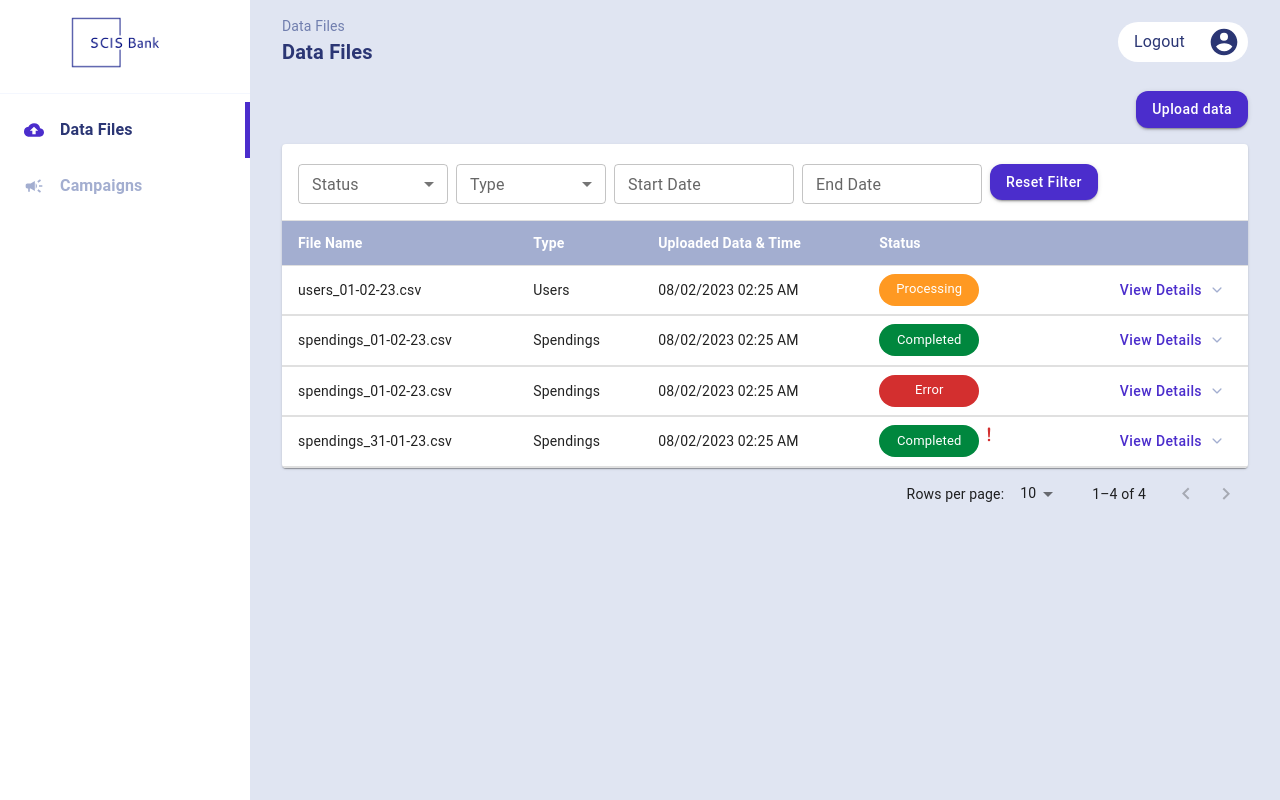
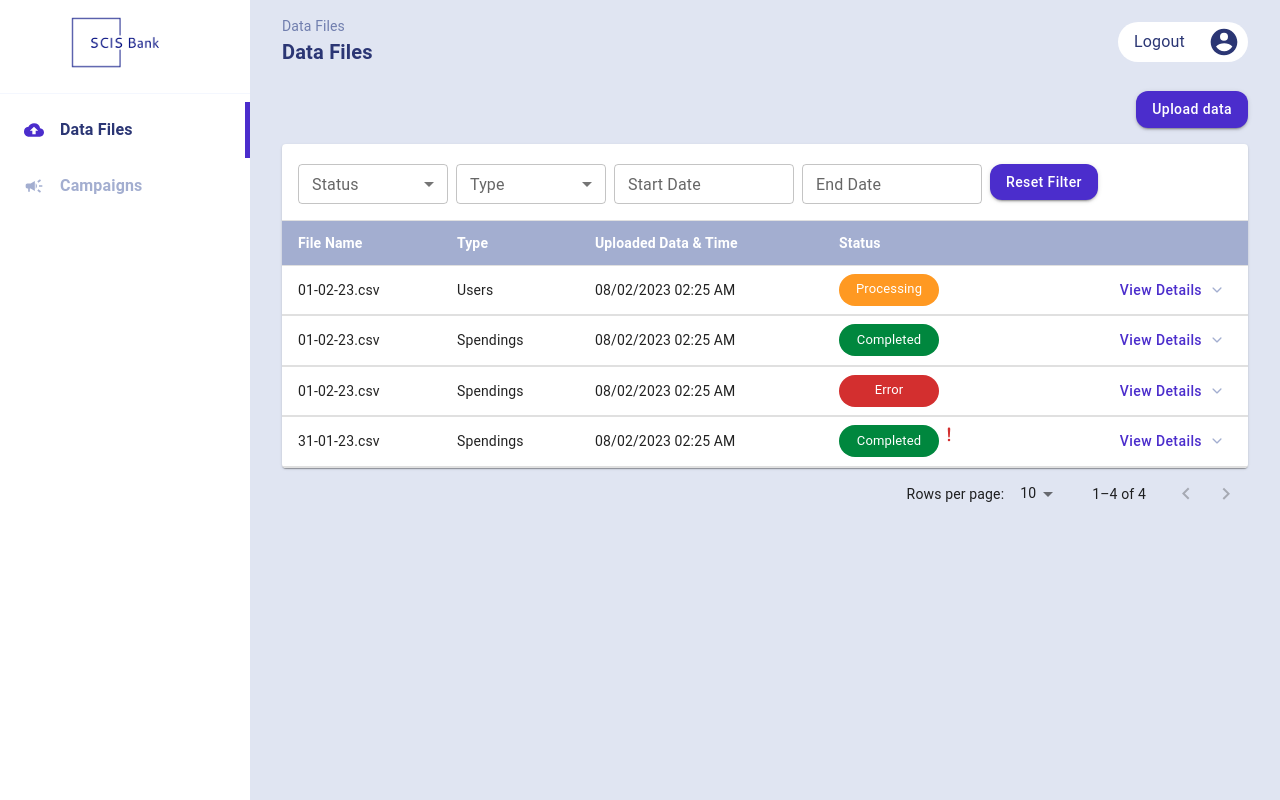
Before and after one commit to Spend-Transactions-Rewards-System/web-ui, a React (Create React App) app: page /datafiles in a window 1280 px wide. Built offline with nearby package versions, Linux system fonts and the light colour scheme.

Commit message:
update upload status & mockdata

```diff
--- a/src/Components/UploadStatus/UploadInProgress.js
+++ b/src/Components/UploadStatus/UploadInProgress.js
@@ -9,7 +9,7 @@ import {
 import { CgClose } from "react-icons/cg";
 import { BsFillFileEarmarkTextFill }  from "react-icons/bs";
 
-const UploadInProgress = ({ fileName, cancelFile, index }) => {
+const UploadInProgress = ({ fileName, cancelFile, index, type }) => {
     return(
         <Card sx={{width: "400px", borderRadius: 3}}>
            <CardContent sx={{backgroundColor: "#EFF4FB"}}>
@@ -30,7 +30,7 @@ const UploadInProgress = ({ fileName, cancelFile, index }) => {
                 />
                 <Box >
                     <Typography sx={{color: "#1B2559"}}>
-                        <b>Uploading</b>
+                        <b>Uploading {` (${type})`}</b>
                     </Typography>
                     <Typography variant="subtitle2" color="#A3AED0">
                         {fileName}
--- a/src/Components/UploadStatus/UploadStatus.js
+++ b/src/Components/UploadStatus/UploadStatus.js
@@ -2,11 +2,10 @@ import {
     Alert,
     AlertTitle,
     Card,
-    CardContent,
     Typography
 } from "@mui/material";
 
-const UploadStatus = ({ isSuccess, fileName }) => {
+const UploadStatus = ({ isSuccess, fileName, type }) => {
     return(
         <Card sx={{width: "400px", borderRadius: 3}}>
             <Alert
@@ -14,8 +13,8 @@ const UploadStatus = ({ isSuccess, fileName }) => {
                 severity={isSuccess ? "success" : "error"}
             >
                 <AlertTitle sx={{fontWeight: "bold"}}>
-                    { isSuccess ? "File uploaded successfully"
-                        : "Error - File failed to upload"
+                    { isSuccess ? "File uploaded successfully (" + type + ")"
+                        : "Error - File failed to upload (" + type + ")"
                     }
                 </AlertTitle>
                 <Typography
--- a/src/Pages/DataFiles/DataFiles.js
+++ b/src/Pages/DataFiles/DataFiles.js
@@ -111,7 +111,7 @@ export default DataFiles;
 const data = [
     {
         id: 1,
-        fileName: "users_01-02-23.csv",
+        fileName: "01-02-23.csv",
         type: "users",
         uploadDateTime: new Date(),
         status: "processing",
@@ -122,7 +122,7 @@ const data = [
     },
     {
         id: 2,
-        fileName: "spendings_01-02-23.csv",
+        fileName: "01-02-23.csv",
         type: "spendings",
         uploadDateTime: new Date(),
         status: "completed",
@@ -133,7 +133,7 @@ const data = [
     },
     {
         id: 3,
-        fileName: "spendings_01-02-23.csv",
+        fileName: "01-02-23.csv",
         type: "spendings",
         uploadDateTime: new Date(),
         status: "error",
@@ -144,7 +144,7 @@ const data = [
     },
     {
         id: 4,
-        fileName: "spendings_31-01-23.csv",
+        fileName: "31-01-23.csv",
         type: "spendings",
         uploadDateTime: new Date(),
         status: "completed",
--- a/src/Pages/UploadData/UploadData.js
+++ b/src/Pages/UploadData/UploadData.js
@@ -142,6 +142,9 @@ const UploadData = () => {
                 {_.map(formData, (item, index) => {
                     const name = Object.keys(item)[0];
                     const status = item[name]["status"];
+                    let type = item[name]["type"];
+                    type = type.charAt(0).toUpperCase() + type.slice(1).toLowerCase();
+
                     return(
                         <Grid item xs={12} sx={{pb: 1}} key={index}>
                             { status === "in progress"
@@ -149,10 +152,12 @@ const UploadData = () => {
                                         fileName={name}
                                         index={index}
                                         cancelFile={cancelFile}
+                                        type={type}
                                     />
                                 :   <UploadStatus
                                         isSuccess={status === "success"}
                                         fileName={name}
+                                        type={type}
                                     />
                             }
                         </Grid>
```
